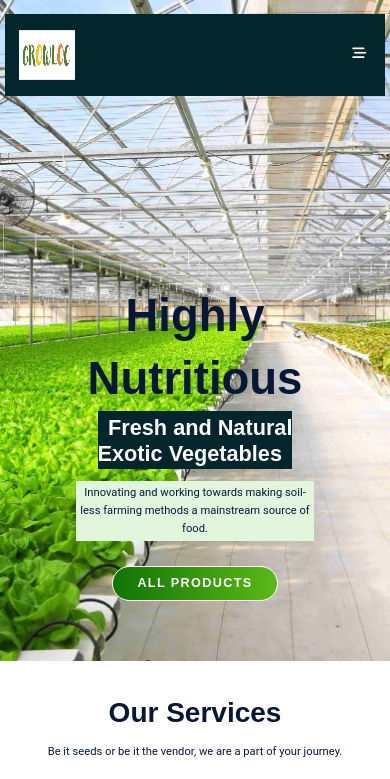
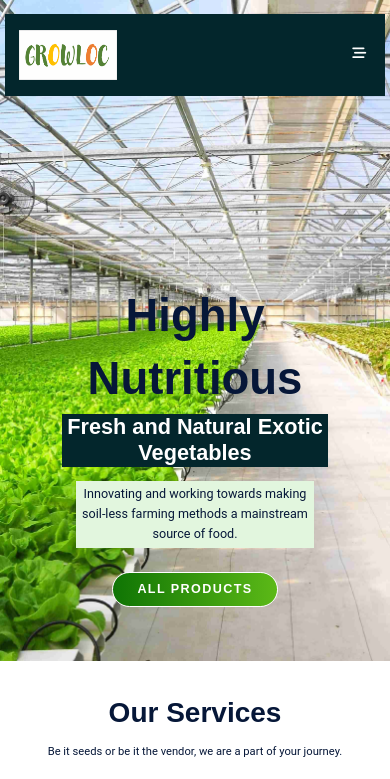
Before and after one commit to prathameshk03/Growloc3, a plain HTML site: page index.html in a window 390 px wide. Shown: the top 779 px of the page. Drawn offline with nearby package versions, Linux system fonts and the light colour scheme.

Commit message:
Add files via upload

```diff
--- a/css/style.css
+++ b/css/style.css
@@ -216,7 +216,7 @@ section{
 }
 
 .header .navbar-brand{ /*navbar-logo*/
-    width: 8rem;
+    width: 14rem;
     margin-top: -0.1rem;
 }
 
@@ -316,10 +316,20 @@ section{
     display: inline;
 }
 
+@media screen and (max-width: 800px){
+    .banner_section .carousel-caption h3{
+        display: block;
+        padding: 0;
+        text-align: center;
+    }
+}
+
 .banner_section .carousel-caption p{
     padding: 0.5rem 0.5rem;
     background-color: var(--light-text);
     margin: 2rem;
+    font-size: 1.8rem;
+    color: var(--primary-text);
 }
 
 /*Features*/
@@ -400,6 +410,7 @@ section{
     align-items: center;
     height: 90%;
     width: 90%;
+    margin: auto;
 }
 
 .landing_product_section .product-card .product-img{
@@ -632,7 +643,6 @@ section{
 }
 
 
-
 /*Whatsapp*/
 .whatsapp_float {
     position: fixed;
@@ -756,7 +766,8 @@ section{
 
 .contact-col {
     width: fit-content;
-    margin-bottom: 3rem;
+    border: none;
+    padding: 0;
 }
 
 .contact-col div{
```
